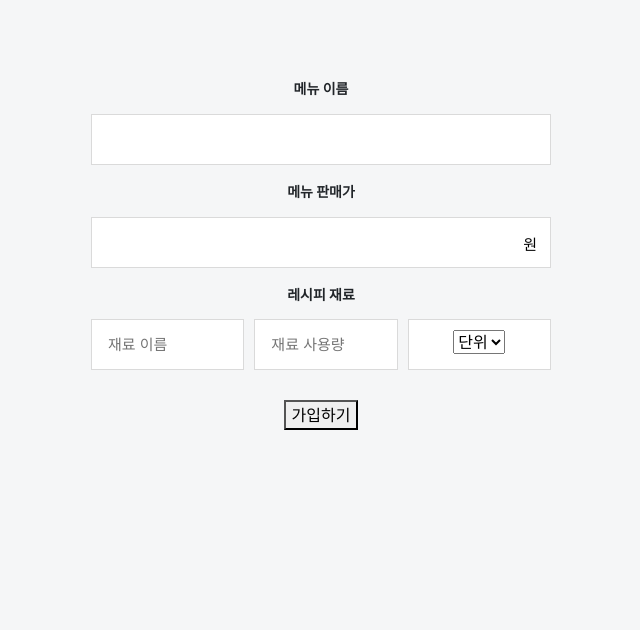
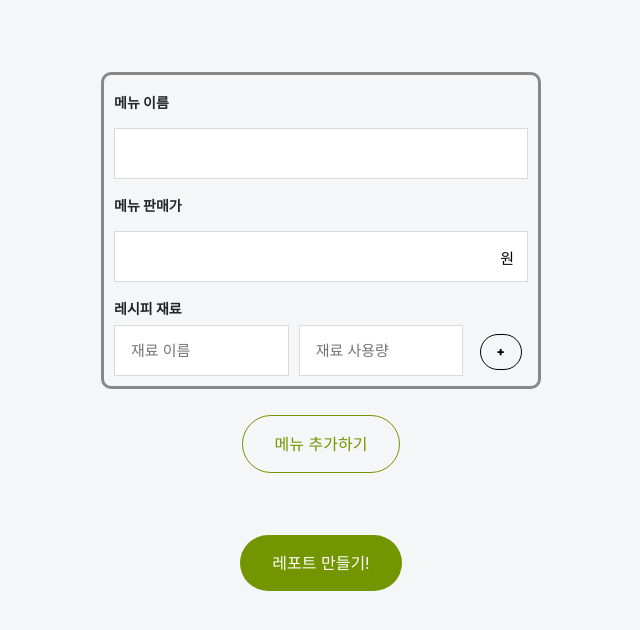
Before and after one commit to esdx245/demo, a React (Create React App) app: page / in a window 1280 px wide. Shown: the top 630 px of the page, without its empty margins (319-959 px from the left). Built offline with nearby package versions, Linux system fonts and the light colour scheme.

Commit message:
complete view

```diff
--- a/src/App.css
+++ b/src/App.css
@@ -1,8 +1,6 @@
 .App {
-  text-align: center;
+
 }
-
-
 
 #logo {
   width: 240px;
@@ -22,6 +20,7 @@
 h3 {
   margin: 19px 0 8px;
   font-size: 14px;
+  text-align: left;
   font-weight: 700;
 }
 
@@ -82,8 +81,8 @@ h3 {
 
 #bir_mm {
   display: table-cell;
-  width: 147px;
-  vertical-align: middle;
+  width: 40px;
+  vertical-align: left;
 }
 
 #bir_dd {
@@ -128,3 +127,97 @@ h3 {
   font-weight: 400;
   font-family: Dotum, '돋움', Helvetica, sans-serif;
 }
+
+.transition {
+  transition: all .1s ease;
+}
+.section {
+  padding: 2em;
+  text-align: center;
+}
+.btnactive {
+  @extend .transition;
+  position: relative;
+  display: inline-block;
+  margin: 1em;
+  padding: 1em 2em;
+  border: 0;
+  border-radius: 30px;
+  text-align: center;
+  color :#ffffff;
+  white-space: nowrap;
+  cursor: pointer;
+  font-size: 16px;
+  background-color: #739600;
+
+  &:hover {
+    box-shadow: inset 0 -3px 0 rgba(0, 0, 0, 0.15);
+  }
+
+  &:active {
+    transform: translateY(1px);
+    box-shadow: inset 0 3px 0 0 rgba(0, 0, 0, 0.15);
+  }
+
+  &:focus {
+    outline: none;
+  }
+
+}
+
+
+.btnplus {
+  @extend .transition;
+  position: relative;
+  display: inline-block;
+  margin: 1em;
+  padding: 1em 2em;
+  border-radius: 30px;
+  text-align: center;
+  white-space: nowrap;
+  cursor: pointer;
+  font-size: 16px;
+  background-color: transparent;
+  border: 1px solid #739600;
+  color: #739600;
+
+  &:hover {
+    box-shadow: inset 0 -3px 0 rgba(0, 0, 0, 0.15);
+  }
+
+  &:active {
+    transform: translateY(1px);
+    box-shadow: inset 0 3px 0 0 rgba(0, 0, 0, 0.15);
+  }
+
+  &:focus {
+    outline: none;
+  }
+}
+
+.menu {
+  border: #888 3px solid;
+  border-radius: 10px;
+  padding-top: 1px;
+  padding-left: 10px;
+  padding-bottom: 10px;
+  padding-right: 10px;
+  margin: 10px;
+}
+
+.btnoption {
+  @extend .transition;
+  position: relative;
+  display: inline-block;
+  margin: 1px;
+  padding: 8px 16px;
+  border-radius: 30px;
+  text-align: center;
+  white-space: nowrap;
+  cursor: pointer;
+  font-size: 12px;
+  font-weight: 900;
+  background-color: transparent;
+  border: 1px solid #000000;
+  color: #000000;
+}
--- a/src/App.js
+++ b/src/App.js
@@ -1,75 +1,13 @@
 import "./App.css";
+import AllRecipeContainer from "./Recipe1";
 
 function App() {
   return (
     <div className="App">
-      <div>
-        <h3>
-          <label for="id">메뉴 이름</label>
-        </h3>
-        <span class="box int_id">
-          <input type="text" id="id" class="int" maxlength="20"></input>
-        </span>
-        <span class="error_next_box"></span>
-      </div>
-
-      <div>
-        <h3>
-          <label for="id">메뉴 판매가</label>
-        </h3>
-        <span class="box int_id">
-          <input type="text" id="id" class="int" maxlength="20"></input>
-          <span class="step_url">원</span>
-        </span>
-
-        <span class="error_next_box"></span>
-      </div>
-
-      <div>
-        <h3>
-          <label for="yy">레시피 재료</label>
-        </h3>
-
-        <div id="bir_wrap">
-          <div id="bir_yy">
-            <span class="box">
-              <input
-                type="text"
-                id="yy"
-                class="int"
-                maxlength="15"
-                placeholder="재료 이름"
-              ></input>
-            </span>
-          </div>
-
-          <div id="bir_dd">
-            <span class="box">
-              <input
-                type="text"
-                id="dd"
-                class="int"
-                maxlength="10"
-                placeholder="재료 사용량"
-              ></input>
-            </span>
-          </div>
-          <div id="bir_mm">
-            <span class="box">
-              <select id="mm">
-                <option>단위</option>
-                <option value="01">ml</option>
-                <option value="02">g</option>
-                <option value="03">개</option>
-              </select>
-            </span>
-          </div>
-        </div>
-        <span class="error_next_box"></span>
-      </div>
+      <AllRecipeContainer />
       <div class="btn_area">
-        <button type="button">
-          <span>가입하기</span>
+        <button type="button" className="btnactive">
+          <span>레포트 만들기!</span>
         </button>
       </div>
     </div>
--- a/src/InputComponent.js
+++ b/src/InputComponent.js
@@ -0,0 +1,73 @@
+import React from "react";
+
+const InputComponent = ({
+  inputItems,
+  addInput,
+  InputDelete,
+  onChange,
+  confirm,
+}) => {
+  return (
+    <div>
+      {inputItems.map((item, index) => {
+        return (
+          <div>
+            <div id="bir_wrap">
+              <div id="bir_yy">
+                <span class="box">
+                  <input
+                    name="elementName"
+                    type="text"
+                    id="yy"
+                    class="int"
+                    maxlength="15"
+                    placeholder="재료 이름"
+                    defaultValue={item.elementName}
+                    onChange={(e) => onChange(e, item.id)}
+                  />
+                </span>
+              </div>
+
+              <div id="bir_dd">
+                <span class="box">
+                  <input
+                    name="elementAmount"
+                    type="text"
+                    id="dd"
+                    class="int"
+                    maxlength="10"
+                    placeholder="재료 사용량"
+                    defaultValue={item.elementAmount}
+                    onChange={(e) => onChange(e, item.id)}
+                  />
+                </span>
+              </div>
+              <div id="bir_mm">
+                {index === 0 && inputItems.length < 100 && (
+                  <button onClick={() => addInput()} className="btnoption">
+                    {" "}
+                    +{" "}
+                  </button>
+                )}
+                {index > 0 && inputItems[index - 1] ? (
+                  <button
+                    onClick={() => InputDelete(item.id)}
+                    className="btnoption"
+                  >
+                    {" "}
+                    -{" "}
+                  </button>
+                ) : (
+                  ""
+                )}
+              </div>
+            </div>
+            <span class="error_next_box"></span>
+          </div>
+        );
+      })}
+    </div>
+  );
+};
+
+export default InputComponent;
--- /dev/null
+++ b/src/Recipe1.js
@@ -0,0 +1,48 @@
+import React, { Component } from "react";
+import RecipeComponet from "./RecipeComponent";
+
+class AllRecipeContainer extends Component {
+  constructor(props) {
+    super();
+    this.state = {
+      inputMenus: [
+        {
+          id: 0,
+          menuName: "",
+          menuPrice: "",
+        },
+      ],
+      inputAddId: 1,
+    };
+  }
+
+  addMenu() {
+    const { inputMenus, inputAddId } = this.state;
+    const newMenu = {
+      id: inputAddId,
+      menuName: "",
+      menuPrice: "",
+    };
+    this.setState({
+      inputMenus: [...inputMenus, newMenu],
+      inputAddId: inputAddId + 1,
+    });
+  }
+  // 렌더링 메서드
+  render() {
+    const { inputMenus, inputAddId } = this.state;
+
+    return (
+      <div>
+        {inputMenus.map((item, index) => (
+          <RecipeComponet inputItems={item} />
+        ))}
+        <button className="btnplus" onClick={() => this.addMenu()}>
+          메뉴 추가하기
+        </button>
+      </div>
+    );
+  }
+}
+
+export default AllRecipeContainer;
--- /dev/null
+++ b/src/RecipeComponent.js
@@ -0,0 +1,125 @@
+import React, { Component } from "react";
+import InputComponent from "./InputComponent";
+
+class RecipeComponet extends Component {
+  constructor(props) {
+    super();
+    this.state = {
+      inputItems: [
+        {
+          id: 0,
+          elementName: "",
+          elementAmount: "",
+          elementUnit: "",
+        },
+      ],
+      inputAddId: 1,
+    };
+  }
+
+  // input 추가하기
+  AddInput = () => {
+    const { inputItems, inputAddId } = this.state;
+
+    const input = {
+      id: inputAddId,
+      elementName: "",
+      elementAmount: "",
+      elementUnit: "",
+    };
+
+    this.setState({
+      inputItems: inputItems.concat({
+        ...input,
+      }),
+      inputAddId: inputAddId + 1,
+    });
+  };
+
+  // input 삭제하기
+  InputDelete = (id) => {
+    const { inputItems } = this.state;
+
+    this.setState(
+      {
+        inputItems: [],
+      },
+      () => {
+        this.setState({
+          inputItems: inputItems.filter((item) => item.id !== id),
+        });
+      }
+    );
+  };
+
+  // input 입력 이벤트 핸들러
+  onChange = (e, id) => {
+    const { inputItems } = this.state;
+
+    const data = {
+      [e.target.name]: e.target.value,
+    };
+
+    this.setState({
+      inputItems: inputItems.map((item) =>
+        item.id === id ? { ...item, ...data } : item
+      ),
+    });
+  };
+
+  // 확인 버튼
+  confirm = () => {
+    const { inputItems } = this.state;
+
+    console.log(inputItems);
+  };
+
+  // 렌더링 메서드
+  render() {
+    const { inputItems, inputAddId } = this.state;
+
+    return (
+      <div className="menu">
+        <div>
+          <div>
+            <h3>
+              <label for="id">메뉴 이름</label>
+            </h3>
+            <span class="box int_id">
+              <input
+                type="text"
+                id="id"
+                class="int"
+                maxlength="20"
+                name="menuName"
+              ></input>
+            </span>
+            <span class="error_next_box"></span>
+          </div>
+
+          <div>
+            <h3>
+              <label for="id">메뉴 판매가</label>
+            </h3>
+            <span class="box int_id">
+              <input type="text" id="id" class="int" maxlength="20"></input>
+              <span class="step_url">원</span>
+            </span>
+
+            <span class="error_next_box"></span>
+          </div>
+          <h3>레시피 재료</h3>
+          <InputComponent
+            inputItems={inputItems}
+            addInput={this.AddInput}
+            InputDelete={this.InputDelete}
+            onChange={this.onChange}
+            confirm={this.confirm}
+          />
+        </div>
+      </div>
+    );
+  }
+}
+
+export default RecipeComponet;
```
Also changed, not shown: src/Recipe.js (deleted), 1 other file (tests, documents, lock files or other folders).
